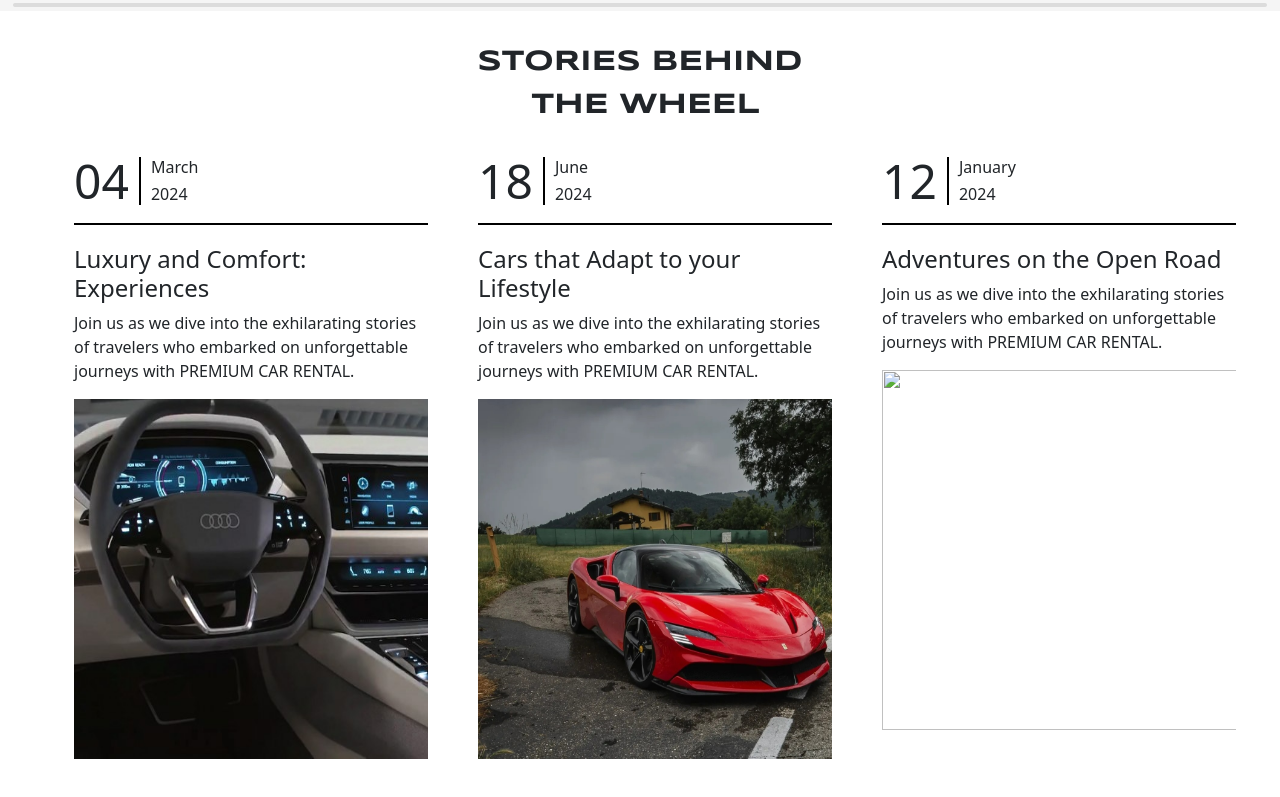
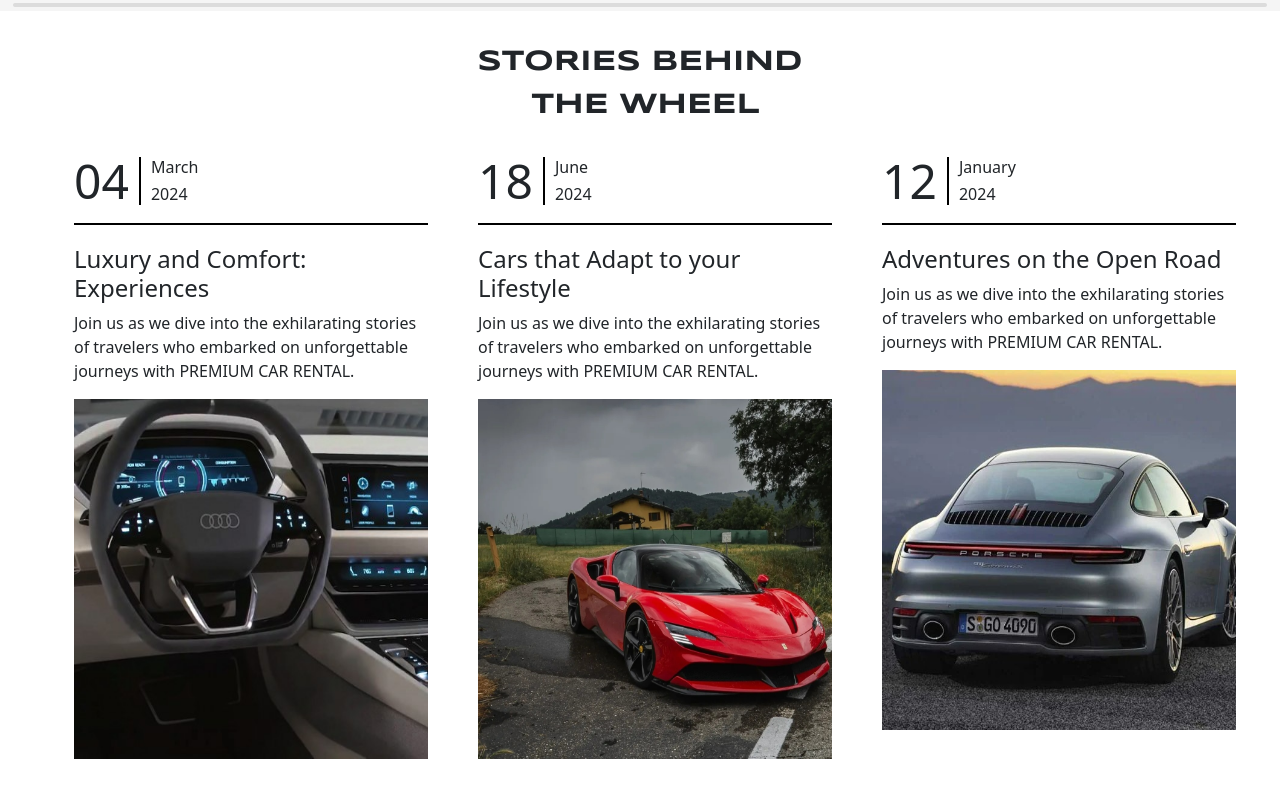
Before and after one commit to Aarambhi-nimbokar25/Rental, a plain HTML site: page index.html in a window 1280 px wide. Shown: the part 3106-3903 px from the top of the page. Drawn offline with nearby package versions, Linux system fonts and the light colour scheme; the site is published under a folder, as on GitHub Pages, so addresses that start at the root find nothing; files whose address does not match are found by name.

Commit message:
Update index.html
Signed-off-by: Aarambhi-nimbokar25 <164750815+Aarambhi-nimbokar25@users.noreply.github.com>

```diff
--- a/index.html
+++ b/index.html
@@ -174,7 +174,7 @@
       </div>
       <h4>Adventures on the Open Road</h4>
       <p>Join us as we dive into the exhilarating stories of travelers who embarked on unforgettable journeys with PREMIUM CAR RENTAL.</p>
-      <img src="/card3.jpeg" alt="">
+      <img src="card3.jpeg" alt="">
     </div>
   </div>
   </div>
```
